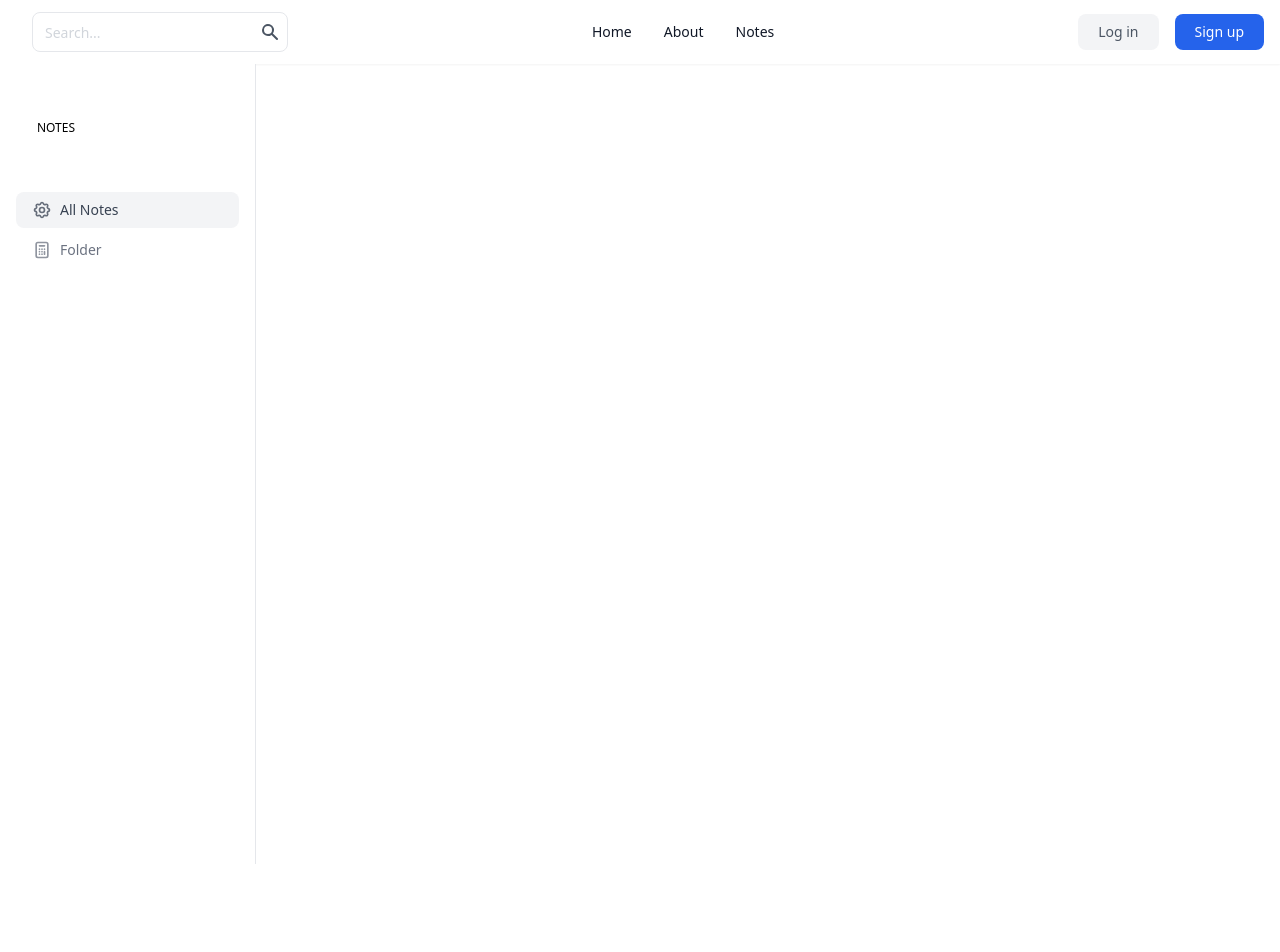
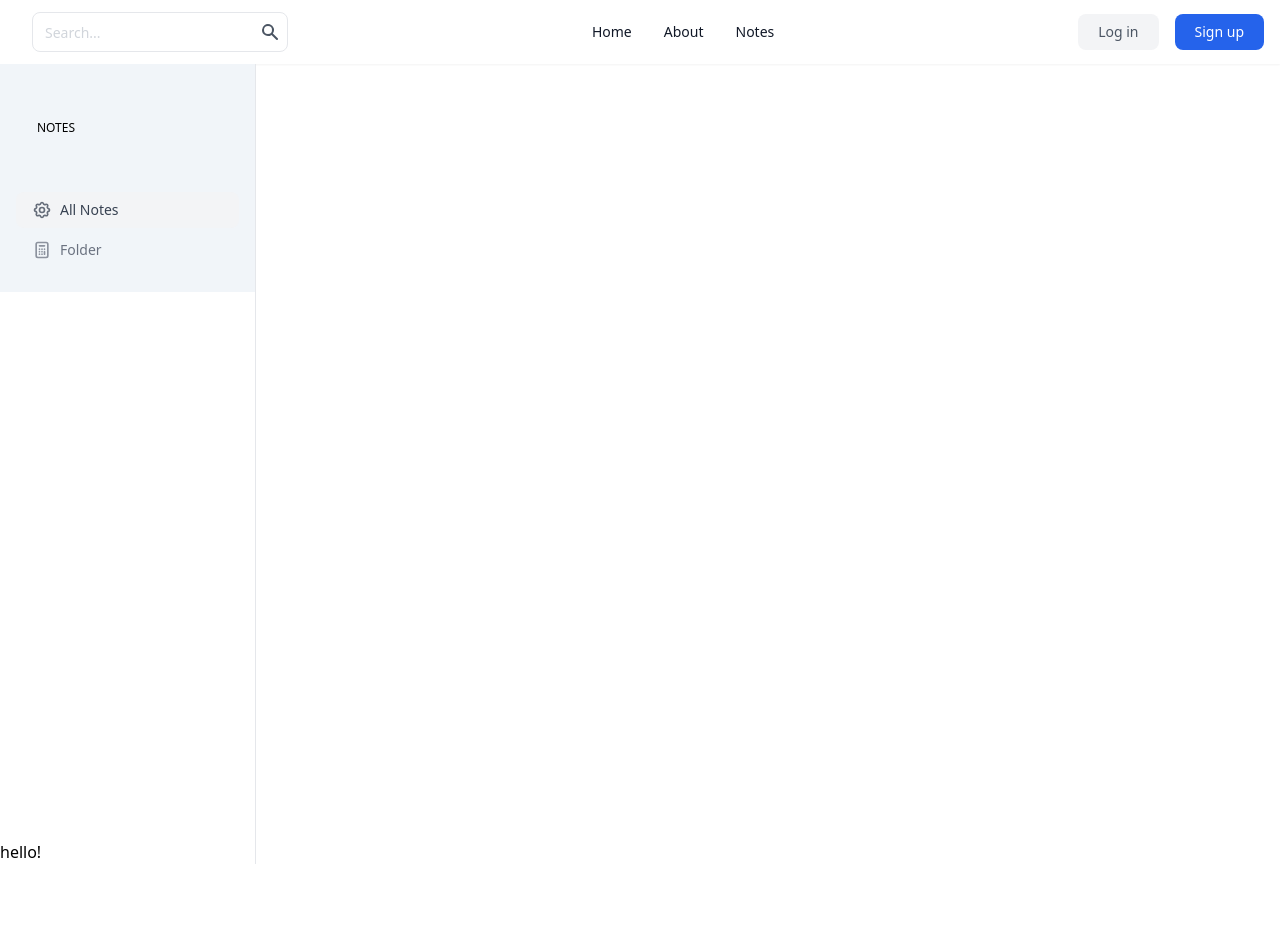
Before and after one commit to archivefarhan/notey-frontend, a React (Vite) app: page /notes in a window 1280 px wide. Shown: the top 952 px of the page. Built offline with nearby package versions, Linux system fonts and the light colour scheme.

Commit message:
testing notes page layout

```diff
--- a/src/Notes.jsx
+++ b/src/Notes.jsx
@@ -3,7 +3,7 @@ export function Notes() {
   return (
     <div className="w-screen h-auto min-h-screen">
       <div class="flex h-screen w-1/5 flex-col justify-between border-r bg-white">
-        <div class="px-4 py-6">
+        <div class="px-4 py-6 bg-slate-100">
           <span class="grid h-20 w-20 place-content-center rounded-lg text-xs">
             <p>NOTES</p>
           </span>
@@ -52,6 +52,9 @@ export function Notes() {
             </a>
           </nav>
         </div>
+        <div>
+          <p>hello!</p>
+        </div>
       </div>
     </div>
   );
```
